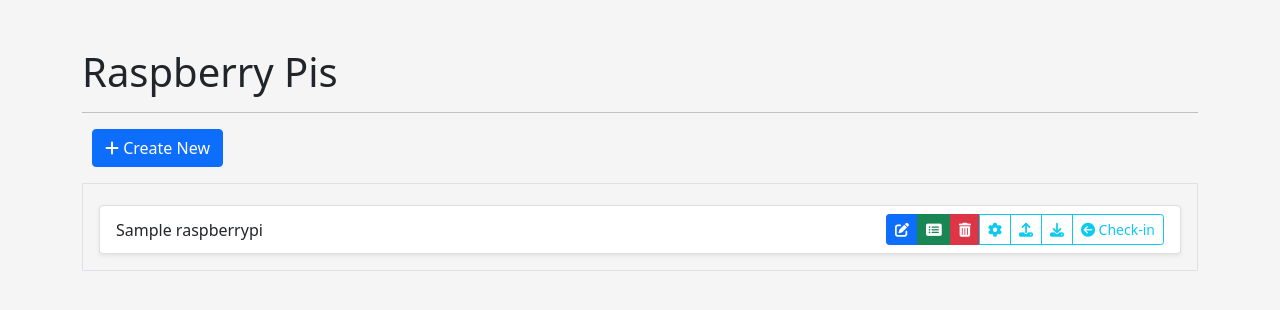
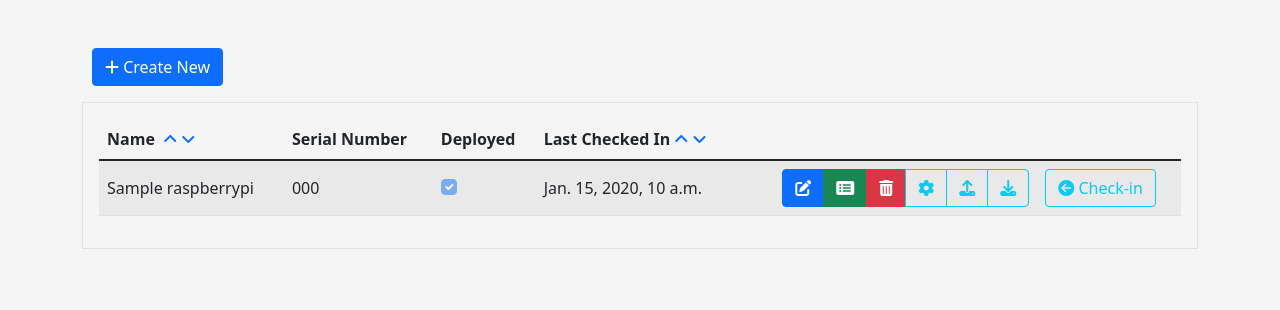
Before and after one commit to terrywmartin/rPiManagerDjango, a Django app: page /rpis/ in a window 1280 px wide. Shown: the part 56-366 px from the top of the page. Run offline with Django 4.2, Linux system fonts and the light colour scheme; a user stored in the database is signed in; tables that the repository leaves empty hold one stand-in row (values such as "Sample post"); parts of the project's set-up code (start-up, migrations or seed data) failed here and were passed over; some libraries are stand-ins or nearby versions.

Commit message:
refactor with tables

```diff
--- a/rpi/models.py
+++ b/rpi/models.py
@@ -83,7 +83,7 @@
     date_deployed = models.DateTimeField(null=True, blank = True)
     deployed = models.BooleanField(default = False)
     model = models.ForeignKey(RaspberryPiModel,on_delete=models.SET_NULL,null=True,blank=True)
-    ip_address = models.CharField(max_length=15)
+    ip_address = models.CharField(max_length=15,blank=True,null=True)
 
     def __str__(self):
         return self.name
--- a/rpi/templates/rpi/partials/raspberry-pi-list.html
+++ b/rpi/templates/rpi/partials/raspberry-pi-list.html
@@ -1,5 +1,49 @@
+{% for rpi in rpis %}
+	<tr>
+		<td>
+             {{rpi.name}}
+		</td>
+        <td>
+            {{rpi.serial_number}}
+        </td>
+        <td>
+             <div class="form-outline  form-check ">
+                        <input class="form-check-input" type="checkbox" value="deployed" name="deployed" id="deployed"  {% if rpi.deployed %} checked {% endif %} disabled>
+                        <label class="form-check-label" for="deployed"></label>
+                    </div>
+        </td>
 
-<ul class="list-group ">
+        {% if rpi.checked_in ==  null %}
+            <td>
+                Never
+            </td>
+        {% else %}
+            <td>
+                {{rpi.checked_in}}
+            </td>
+        {% endif %}
+		<td style="text-align: right">
+           <div class=" btn-group">
+            <a title="Edit" href="{% url 'rpi:edit_rpi' rpi.id %}" class="btn btn-primary btn"><i class="fa-solid fa-edit"></i> </a>
+            <a title="Details" href="{% url 'rpi:view_rpi' rpi.id %}" class="btn btn-success btn"><i class="fas fa-list-alt"></i> </a>
+            <span title="Delete" hx-delete="{% url 'rpi:delete_rpi' rpi.id %}" class="btn btn-danger btn"><i class="fa-solid fa-trash-can"></i></span>
+            <a title="Settings" href="{% url 'rpi:rpi_settings' rpi.id %}" class="btn btn-outline-info btn"><i class="fas fa-cog"></i></a>
+            <a  title="Upload Key" href="{% url 'rpi:rpi_upload_key' rpi.id %}" class="btn btn-outline-info btn"><i class="fas fa-upload"></i></a>
+            <a title="Download Key" href="{% url 'rpi:rpi_download_key' rpi.id %}" class="btn btn-outline-info btn"><i class="fas fa-download"></i></a>
+
+        </div>
+		</td>
+        <td>
+             {% if rpi.deployed %}
+                <a title="Check-in" href="{% url 'rpi:rpi_checkin' rpi.id %}" class="btn btn-outline-info btn"><i class="fas fa-arrow-circle-left"></i>&nbsp;Check-in</a>
+            {% else %}
+                <a title="Deploy" href="{% url 'rpi:rpi_deploy' rpi.id %}" class="btn btn-outline-info btn"><i class="fas fa-arrow-circle-right"></i>&nbsp;Deploy</a>
+             {% endif %}
+
+        </td>
+	</tr>
+{% endfor %}
+{% comment %} <ul class="list-group ">
     {% for rpi in rpis %}
     <li class="list-group-item d-flex justify-content-between align-items-center shadow-sm">
        {{rpi.name}}
@@ -21,4 +65,4 @@
 
     </li>
 {% endfor %}
-</ul>
+</ul> {% endcomment %}
--- a/rpi/templates/rpi/raspberry_pis.html
+++ b/rpi/templates/rpi/raspberry_pis.html
@@ -3,18 +3,40 @@
 {% block content %}
 
 <div class="col mt-5">
-  <h1>Raspberry Pis</h1>
-  <hr>
   <div class="action-buttons pb-3">
       <a href="{% url 'rpi:add_rpi' %}" class="btn btn-primary"><i class="fa-solid fa-plus"></i> Create New</a>
   </div>
   <div class="border p-3">
+      <div class="table-responsive-md ">
+        <table class="table table-striped table-hover align-middle table-list-search">
+          <thead>
+            <tr>
+              <th>
+                Name &nbsp;<a href="?order_by=name"><i class="fas fa-angle-up"></i></a>&nbsp;<a href="?order_by=name&sort=desc"><i class="fas fa-angle-down"></i></a>
+              </th>
+              <th>
+                Serial Number
+              </th>
+              <th>
+                Deployed
+              </th>
+              <th >
+                Last Checked In&nbsp;<a href="?order_by=checked_in"><i class="fas fa-angle-up"></i></a>&nbsp;<a href="?order_by=checked_in&sort=desc"><i class="fas fa-angle-down"></i></a>
+              </th>
+			      </tr>
+          </thead>
+          <tbody id="rPiTable" hx-confirm="Are you sure?" hx-target="closest tr" hx-swap="outerHTML swap:1s">
+                {% include 'rpi/partials/raspberry-pi-list.html' %}
+          </tbody>
+        </table>
+	      </div>
 
-      <div class="row">
+      </div>
+     {% comment %}  <div class="row">
         <div class="col" id="rpi-list">
             {% include 'rpi/partials/raspberry-pi-list.html' %}
         </div>
-      </div>
+      </div> {% endcomment %}
 
   </div>
 </div>
--- a/rpi/views.py
+++ b/rpi/views.py
@@ -1,6 +1,8 @@
 from django.shortcuts import render, redirect
 from django.views import View
 from django.contrib import messages
+from django.http import HttpResponse
+from django.db.models.functions import Lower
 
 from django.contrib.auth.mixins import LoginRequiredMixin
 
@@ -62,16 +64,22 @@
         model = RaspberryPiModel.objects.get(id = pk)
         model.delete()
 
-        models = RaspberryPiModel.objects.all()
-        context = {
-            'models': models
-        }
-
-        return render(request, 'rpi/partials/model-list.html', context)
+        return HttpResponse('')
+        #return render(request, 'rpi/partials/model-list.html', context)
 
 class rPiList(LoginRequiredMixin, View):
     def get(self,request):
-        rpis = RaspberryPi.objects.all()
+        order_by_param = request.GET.get('order_by','name')
+        sort_order = request.GET.get('sort', 'asc')
+
+        if sort_order == 'asc':
+            rpis = RaspberryPi.objects.all().order_by(order_by_param)
+        else:
+            if order_by_param == 'name':
+                rpis = RaspberryPi.objects.all().order_by(Lower('name').desc())
+            else:
+                rpis = RaspberryPi.objects.all().order_by('-checked_in')
+
         context = { 'rpis': rpis}
         return render(request, 'rpi/raspberry_pis.html', context)
 
@@ -115,9 +123,7 @@
         rpi = RaspberryPi.objects.get(id = pk)
         rpi.delete()
 
-        rpis = RaspberryPi.objects.all()
-        context = { 'rpis': rpis }
-        return render(request, 'rpi/partials/raspberry-pi-list.html', context)
+        return HttpResponse('')
 
 class rPiSettings(LoginRequiredMixin, View):
     def get(self, request, pk):
--- a/static/css/style.css
+++ b/static/css/style.css
@@ -35,3 +35,8 @@
  textarea  {
      width: 100%;
  }
+
+ tr.htmx-swapping td {
+    opacity: 0;
+    transition: opacity 1s ease-out;
+  }
```
Also changed, not shown: rpi/templates/rpi/models.html (+17 -6 lines), rpi/templates/rpi/partials/model-list.html (+13 -11 lines), rpi/migrations/0004_alter_raspberrypi_ip_address.py (added).
